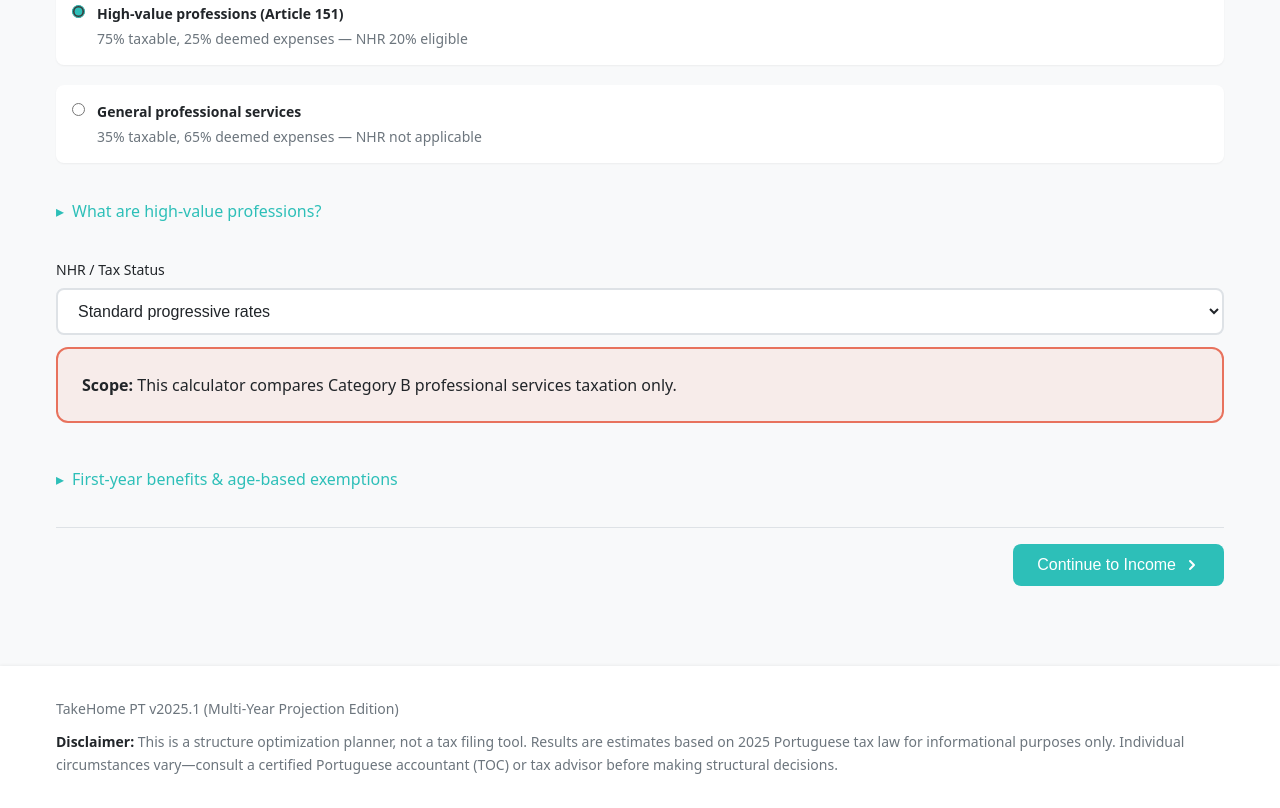
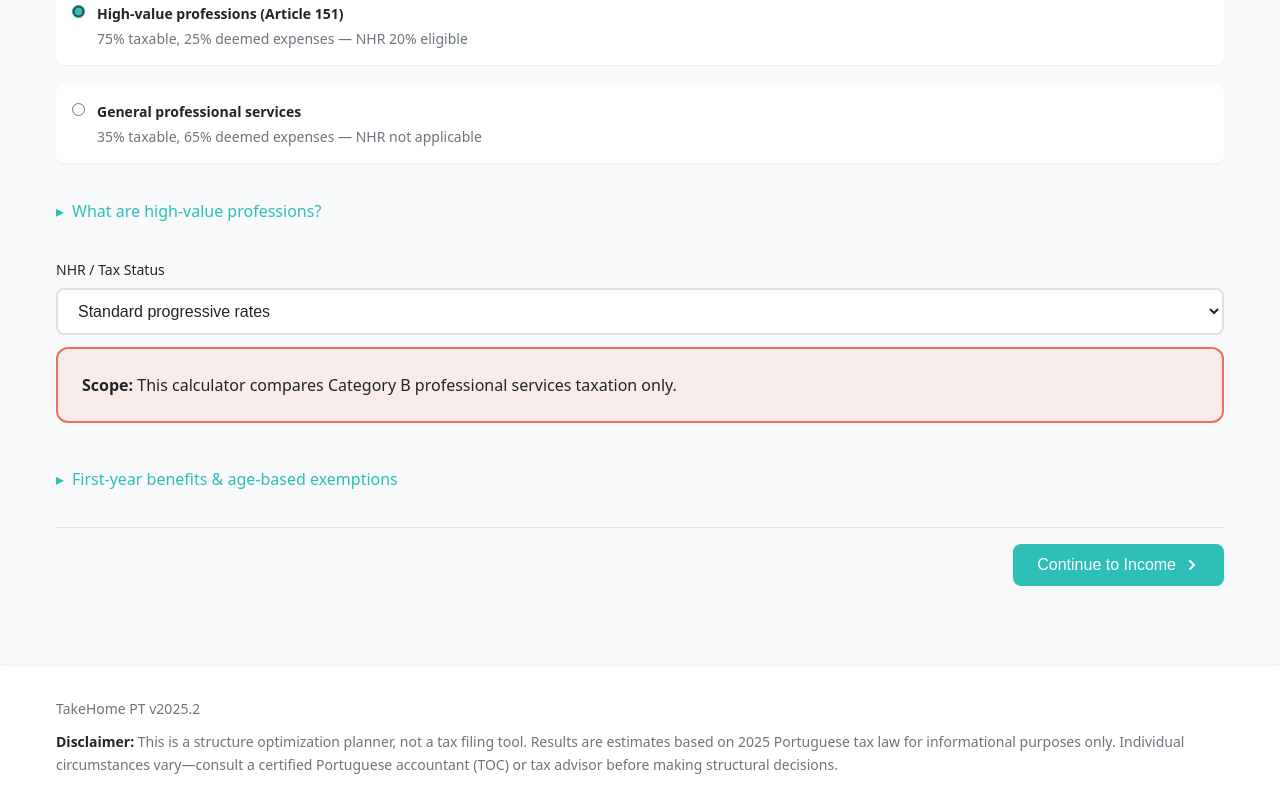
Before and after one commit to 0xferit/take-home-pt, a plain HTML site: page index.html in a window 1280 px wide. Shown: the part 605-1413 px from the top of the page. Drawn offline with Linux system fonts and the light colour scheme.

```diff
--- a/index.html
+++ b/index.html
@@ -1255,7 +1255,7 @@
 
         <footer class="footer">
             <div class="container">
-                <p id="app-version" class="footer__version">TakeHome PT v2025.1 (Multi-Year Projection Edition)</p>
+                <p id="app-version" class="footer__version">TakeHome PT v2025.2</p>
                 <p class="footer__disclaimer">
                     <strong>Disclaimer:</strong> This is a structure optimization planner, not a tax filing tool. Results are estimates based on 2025 Portuguese tax law for informational purposes only.
                     Individual circumstances vary—consult a certified Portuguese accountant (TOC) or tax advisor before making structural decisions.
```
Also changed, not shown: 1 other file.
